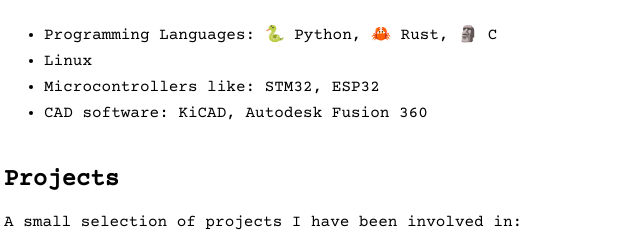
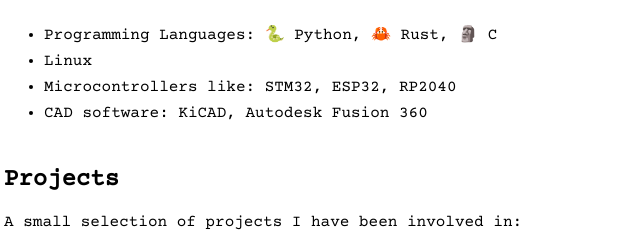
Before and after one commit to markus-k/markus-k, a plain HTML site: page portfolio/index.html in a window 1280 px wide. Shown: the part 271-511 px from the top of the page, 236-876 px from the left. Drawn offline with nearby package versions, Linux system fonts and the light colour scheme.

Commit message:
chore: add rp2040 to microcontrollers

```diff
--- a/portfolio/index.html
+++ b/portfolio/index.html
@@ -50,7 +50,7 @@
       <ul>
         <li>Programming Languages: 🐍 Python, 🦀 Rust, 🗿 C</li>
         <li>Linux</li>
-        <li>Microcontrollers like: STM32, ESP32</li>
+        <li>Microcontrollers like: STM32, ESP32, RP2040</li>
         <li>CAD software: KiCAD, Autodesk Fusion 360</li>
       </ul>
 
```
